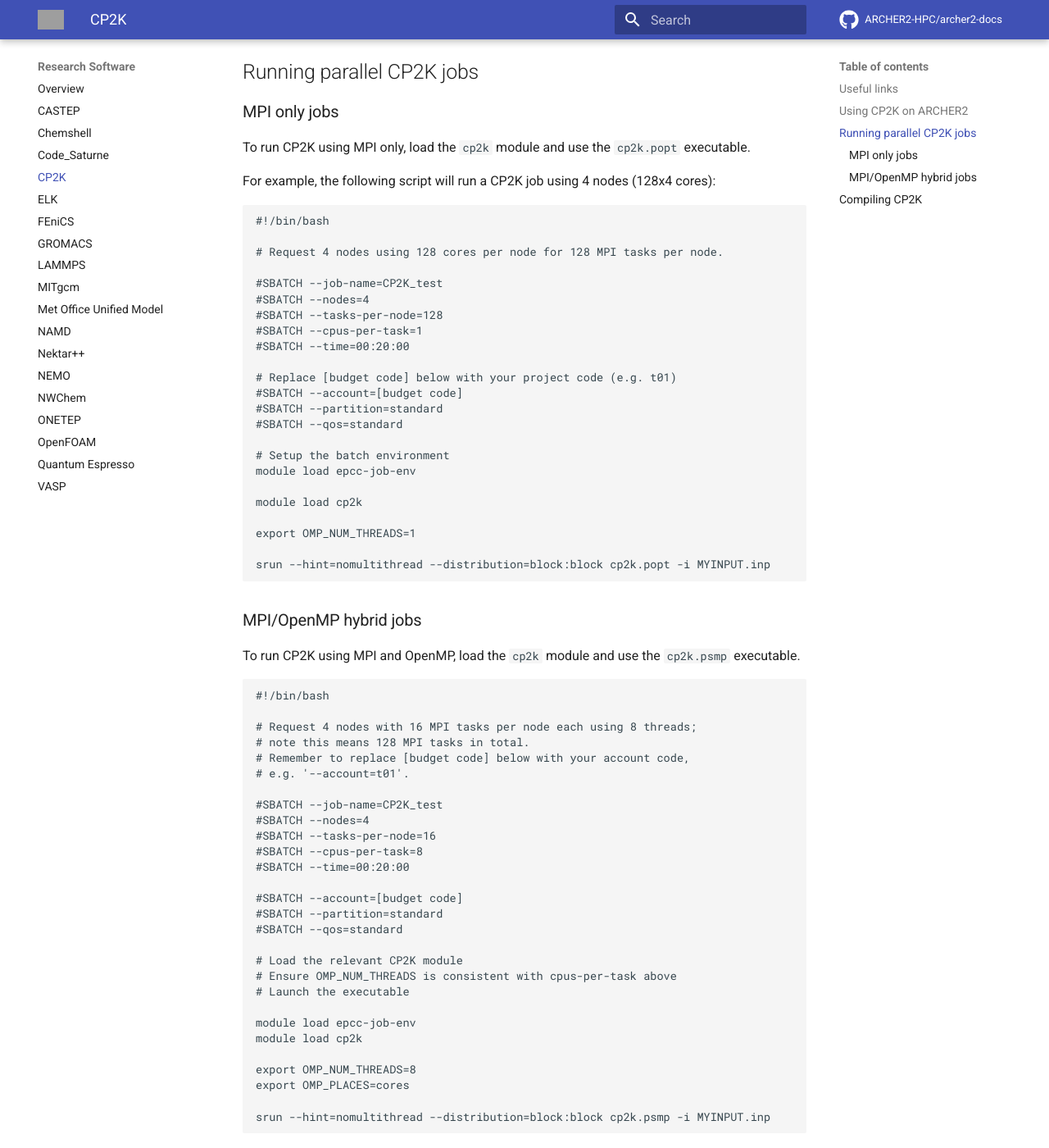
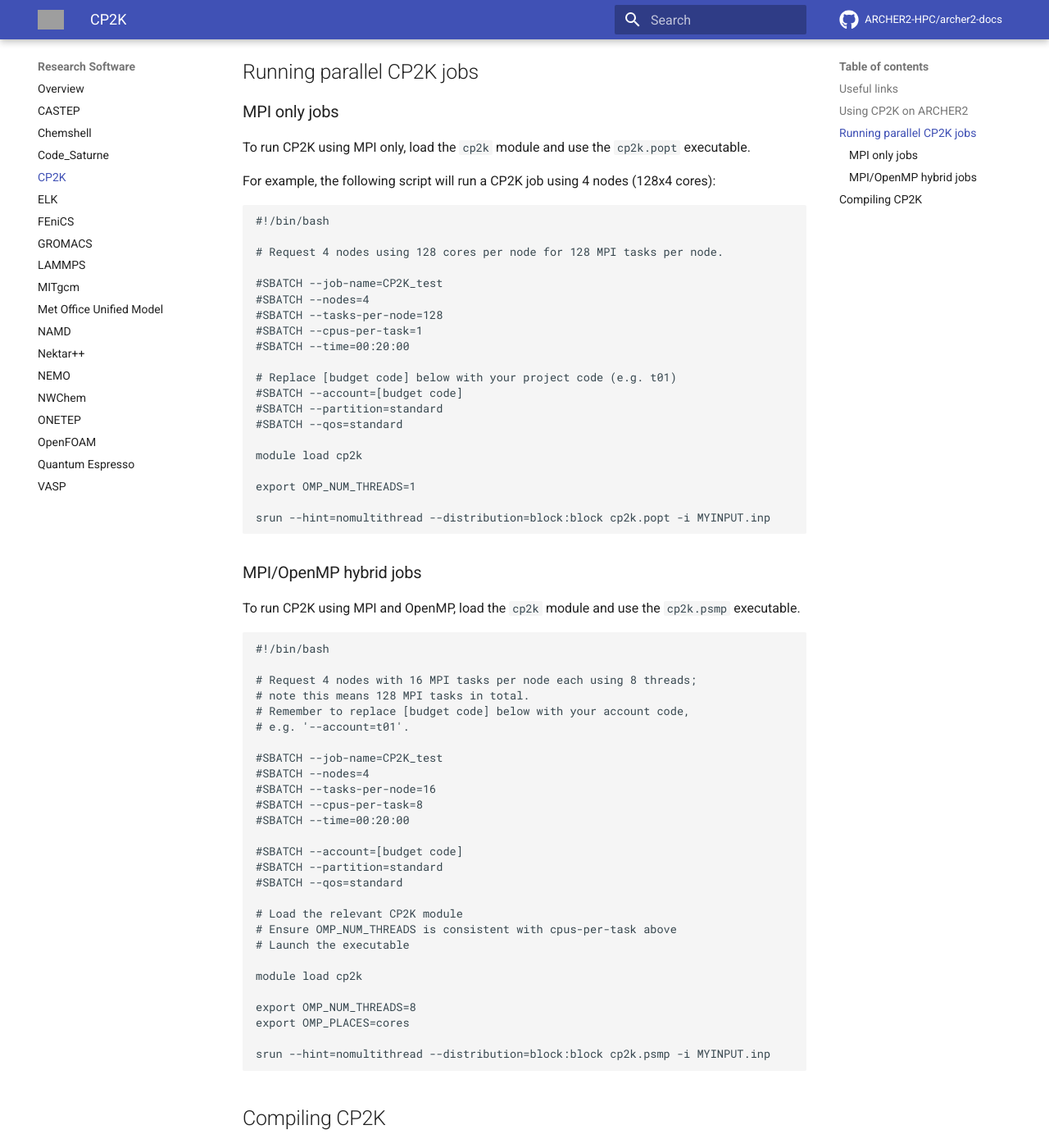
Before and after one commit to ARCHER2-HPC/archer2-docs, an MkDocs documentation site: the page built from docs/research-software/cp2k/cp2k.md, in a window 1280 px wide and 1400 px high, scrolled down 1007 px. Shown: the whole window at 82% size. Built offline with MkDocs 1.6.1 and Material for MkDocs 9.7.7, drawn with Linux system fonts in a browser that asks for light colours; comment, search, counter and statistics services are not loaded; grey boxes are pictures that could not be loaded.

Commit message:
Update CP2K docs

```diff
--- a/docs/research-software/cp2k/cp2k.md
+++ b/docs/research-software/cp2k/cp2k.md
@@ -68,9 +68,6 @@
 #SBATCH --partition=standard
 #SBATCH --qos=standard
 
-# Setup the batch environment
-module load epcc-job-env
-
 module load cp2k
 
 export OMP_NUM_THREADS=1
@@ -105,7 +102,6 @@
 # Ensure OMP_NUM_THREADS is consistent with cpus-per-task above
 # Launch the executable
 
-module load epcc-job-env
 module load cp2k
 
 export OMP_NUM_THREADS=8
```
